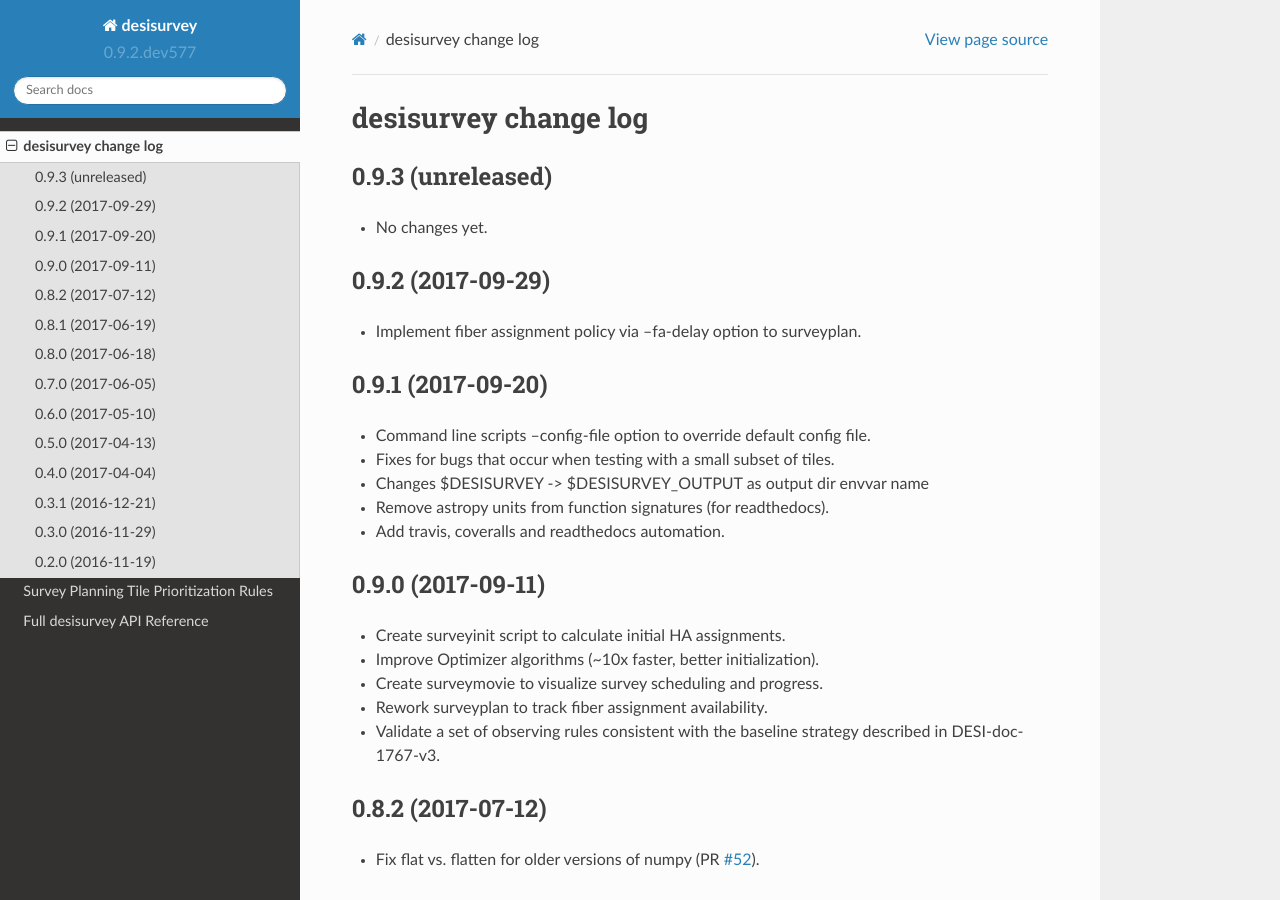
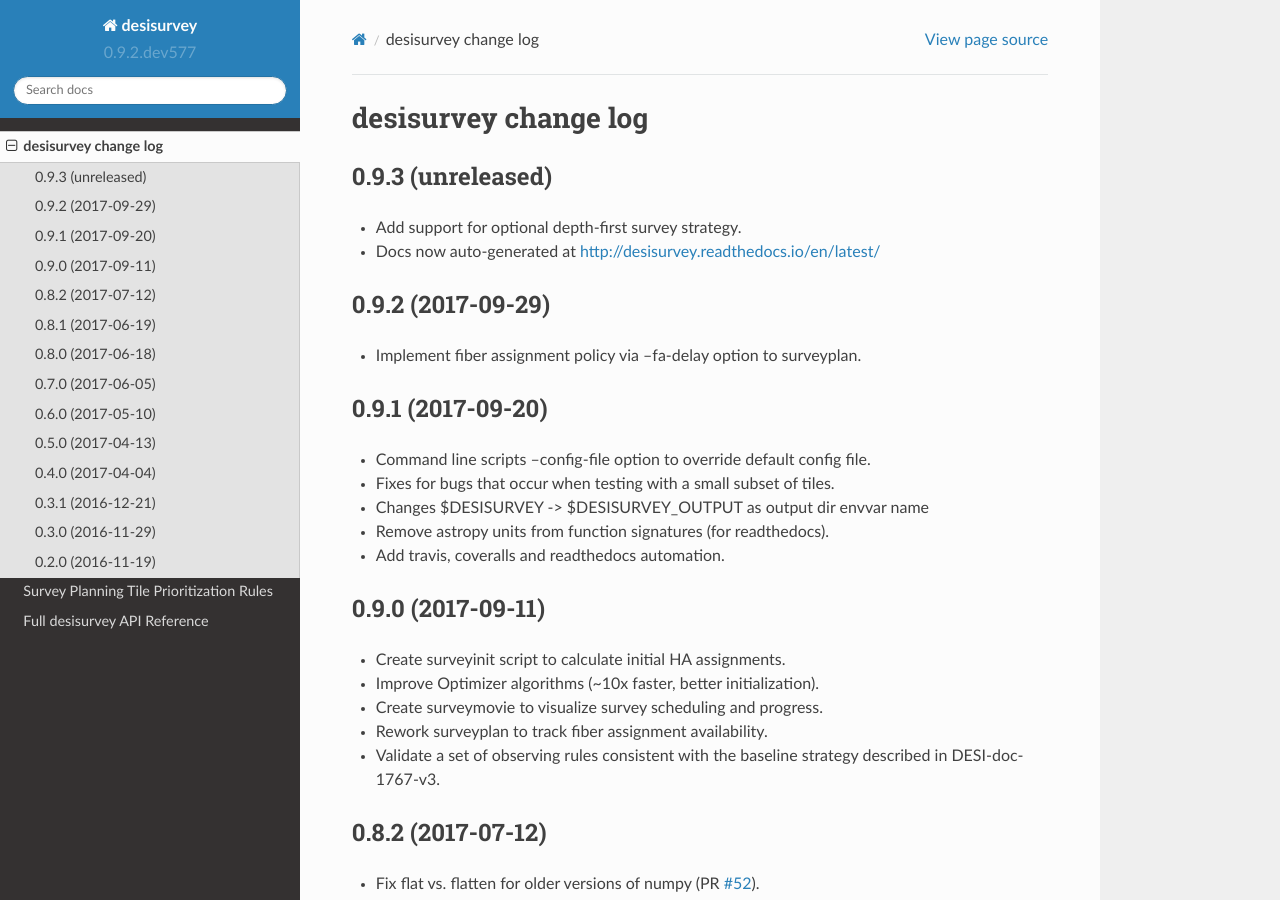
Before and after one commit to desihub/desisurvey, a Sphinx documentation site: the page built from doc/changes.rst, in a window 1280 px wide and 900 px high. Built offline with Sphinx 7.4.7 and the Read the Docs theme 2.0.0, drawn with Linux system fonts in a browser that asks for light colours.

Commit message:
Update changelog

```diff
--- a/doc/changes.rst
+++ b/doc/changes.rst
@@ -5,7 +5,8 @@ desisurvey change log
 0.9.3 (unreleased)
 ------------------
 
-* No changes yet.
+* Add support for optional depth-first survey strategy.
+* Docs now auto-generated at http://desisurvey.readthedocs.io/en/latest/
 
 0.9.2 (2017-09-29)
 ------------------
```
